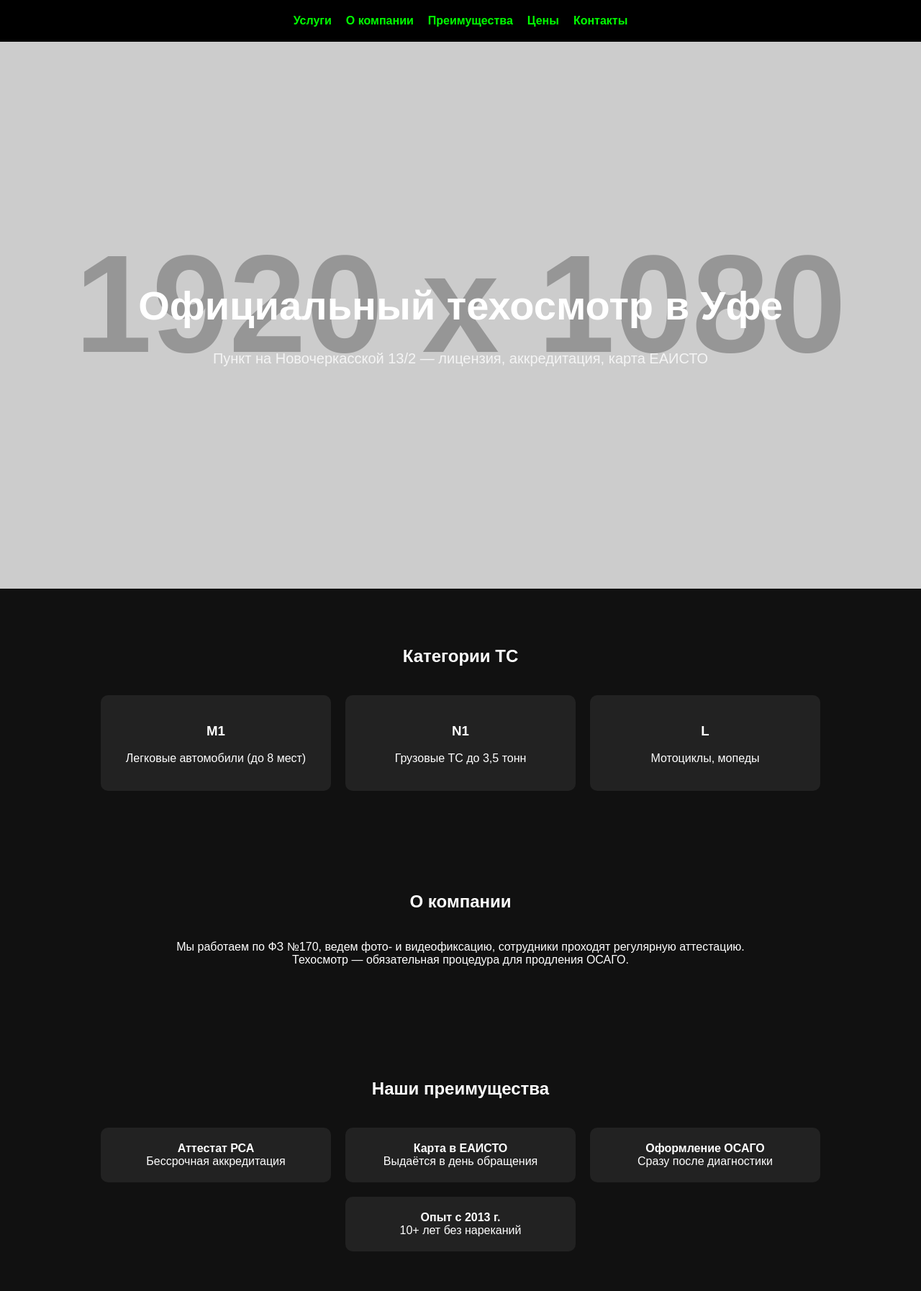
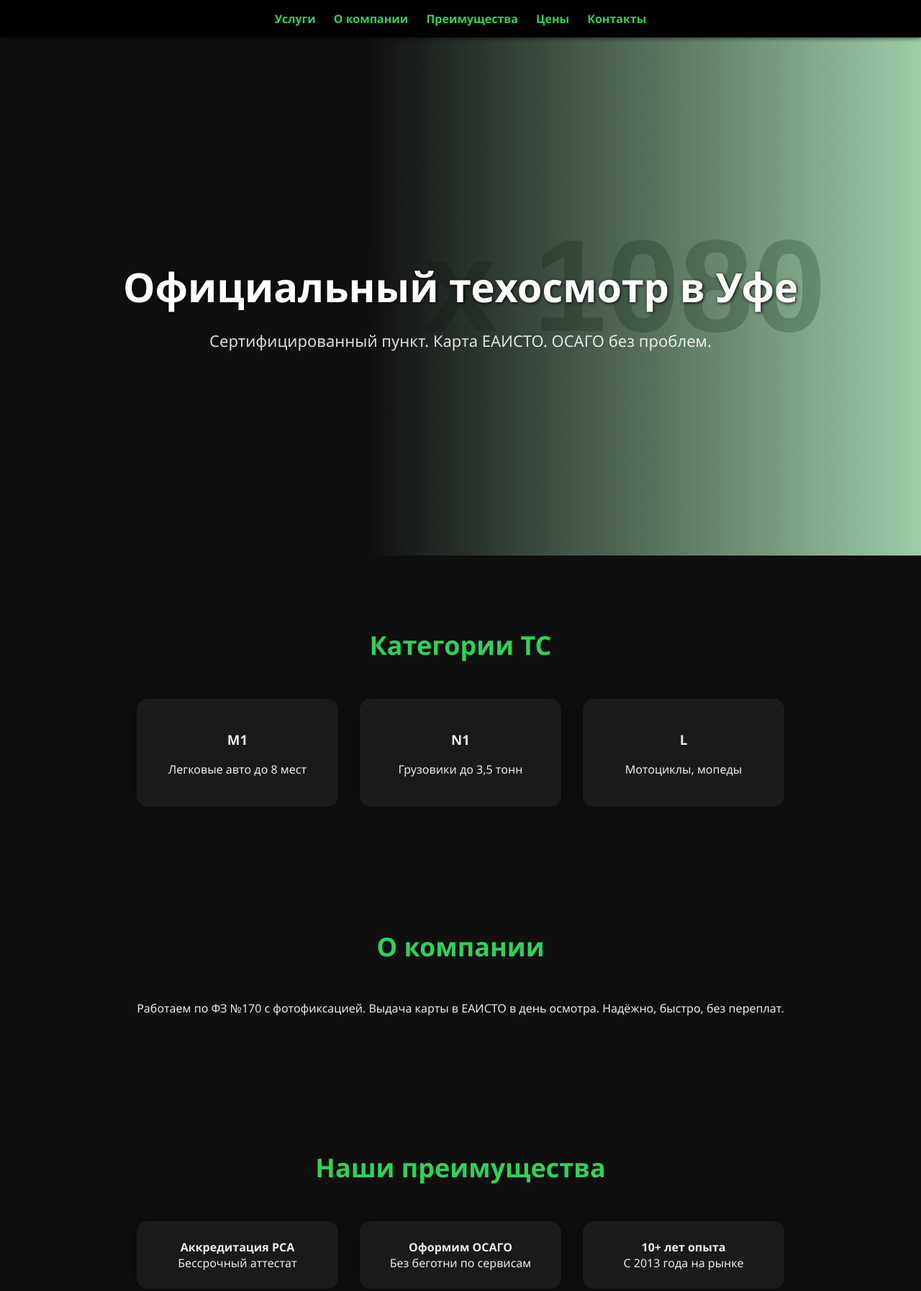
Before and after one commit to Freeklys/bashsnabgaz, a plain HTML site: page index.html in a window 1280 px wide. Shown: the top 1794 px of the page at 72% size. Drawn offline with nearby package versions, Linux system fonts and the light colour scheme; placeholder pictures from the web are drawn by us.

Commit message:
Update index.html

```diff
--- a/index.html
+++ b/index.html
@@ -4,50 +4,161 @@
 <head>
   <meta charset="UTF-8" />
   <meta name="viewport" content="width=device-width, initial-scale=1.0" />
-  <title>Техосмотр Уфа — Официальный пункт</title>
+  <title>Официальный техосмотр в Уфе</title>
   <link href="https://unpkg.com/aos@2.3.1/dist/aos.css" rel="stylesheet" />
   <style>
-    body { margin: 0; font-family: Arial, sans-serif; background: #111; color: #fff; scroll-behavior: smooth; }
-    header { background: #000; padding: 20px; position: sticky; top: 0; z-index: 1000; }
-    nav { display: flex; justify-content: center; gap: 20px; flex-wrap: wrap; }
-    nav a { color: #0f0; text-decoration: none; font-weight: bold; }
+    :root {
+      --accent: #31d158;
+      --bg-dark: #0f0f0f;
+      --bg-light: #1a1a1a;
+      --text-light: #eaeaea;
+      --font-main: 'Segoe UI', sans-serif;
+    }
+
+    * { box-sizing: border-box; }
+
+    body {
+      margin: 0;
+      font-family: var(--font-main);
+      background: var(--bg-dark);
+      color: var(--text-light);
+      scroll-behavior: smooth;
+    }
+
+    header {
+      background: rgba(0, 0, 0, 0.9);
+      padding: 15px 30px;
+      position: sticky;
+      top: 0;
+      z-index: 1000;
+      box-shadow: 0 2px 5px rgba(0,0,0,0.5);
+    }
+
+    nav {
+      display: flex;
+      justify-content: center;
+      gap: 25px;
+      flex-wrap: wrap;
+    }
+
+    nav a {
+      color: var(--accent);
+      text-decoration: none;
+      font-weight: 600;
+      transition: 0.3s;
+    }
+
+    nav a:hover {
+      color: #fff;
+      text-decoration: underline;
+    }
 
     .hero {
       height: 90vh;
-      background: url('https://via.placeholder.com/1920x1080') center/cover no-repeat;
-      display: flex; flex-direction: column; justify-content: center; align-items: center;
-      text-align: center; padding: 20px;
+      background: linear-gradient(to right, #0f0f0f 40%, rgba(49,209,88,0.3)), url('https://via.placeholder.com/1920x1080') center/cover no-repeat;
+      display: flex;
+      justify-content: center;
+      align-items: center;
+      text-align: center;
+      padding: 20px;
+      color: #fff;
     }
-    .hero h1 { font-size: 56px; margin-bottom: 10px; }
-    .hero p { font-size: 20px; opacity: 0.8; }
 
-    .section { padding: 60px 20px; max-width: 1200px; margin: auto; }
-    .section h2 { text-align: center; margin-bottom: 40px; }
+    .hero h1 {
+      font-size: 56px;
+      margin-bottom: 10px;
+      text-shadow: 1px 1px 4px #000;
+    }
 
-    .card-list, .benefits, .services {
-      display: flex; gap: 20px; flex-wrap: wrap; justify-content: center;
+    .hero p {
+      font-size: 22px;
+      opacity: 0.85;
+    }
+
+    .section {
+      padding: 70px 20px;
+      max-width: 1200px;
+      margin: auto;
+    }
+
+    .section h2 {
+      text-align: center;
+      margin-bottom: 50px;
+      font-size: 36px;
+      color: var(--accent);
+    }
+
+    .cards {
+      display: flex;
+      flex-wrap: wrap;
+      justify-content: center;
+      gap: 30px;
     }
 
     .card {
-      background: #222; padding: 20px; border-radius: 10px; width: 280px;
-      text-align: center; transition: transform 0.3s ease;
+      background: var(--bg-light);
+      padding: 25px;
+      border-radius: 15px;
+      width: 280px;
+      text-align: center;
+      box-shadow: 0 0 20px rgba(0,0,0,0.4);
+      transition: transform 0.3s ease;
     }
-    .card:hover { transform: scale(1.05); }
 
-    .contact-form input, .contact-form textarea {
-      width: 100%; padding: 10px; margin-bottom: 10px; border-radius: 6px; border: none;
+    .card:hover {
+      transform: translateY(-5px);
     }
+
+    .contact-form {
+      max-width: 500px;
+      margin: 20px auto;
+    }
+
+    .contact-form input,
+    .contact-form textarea {
+      width: 100%;
+      padding: 12px;
+      margin-bottom: 15px;
+      border-radius: 8px;
+      border: none;
+      font-size: 16px;
+    }
+
     .contact-form button {
-      padding: 10px 20px; border: none; border-radius: 6px;
-      background: #0f0; color: #000; cursor: pointer;
+      width: 100%;
+      padding: 12px;
+      background: var(--accent);
+      color: #000;
+      border: none;
+      border-radius: 8px;
+      font-weight: bold;
+      cursor: pointer;
+      transition: 0.3s;
+    }
+
+    .contact-form button:hover {
+      background: #28b34a;
     }
 
     iframe.map {
-      width: 100%; height: 300px; border: none; border-radius: 10px; margin-top: 20px;
+      width: 100%;
+      height: 300px;
+      border: none;
+      border-radius: 10px;
+      margin-top: 30px;
     }
 
-    footer { background: #000; text-align: center; padding: 30px; margin-top: 60px; }
-    .text-center { text-align: center; }
+    footer {
+      background: #000;
+      text-align: center;
+      padding: 30px;
+      color: #888;
+      font-size: 14px;
+    }
+
+    .text-center {
+      text-align: center;
+    }
   </style>
 </head>
 <body>
@@ -61,48 +172,49 @@
     </nav>
   </header>
 
-  <section class="hero" data-aos="fade">
-    <h1>Официальный техосмотр в Уфе</h1>
-    <p>Пункт на Новочеркасской 13/2 — лицензия, аккредитация, карта ЕАИСТО</p>
+  <section class="hero" data-aos="zoom-in">
+    <div>
+      <h1>Официальный техосмотр в Уфе</h1>
+      <p>Сертифицированный пункт. Карта ЕАИСТО. ОСАГО без проблем.</p>
+    </div>
   </section>
 
   <section id="services" class="section" data-aos="fade-up">
     <h2>Категории ТС</h2>
-    <div class="services">
-      <div class="card"><h3>M1</h3><p>Легковые автомобили (до 8 мест)</p></div>
-      <div class="card"><h3>N1</h3><p>Грузовые ТС до 3,5 тонн</p></div>
+    <div class="cards">
+      <div class="card"><h3>M1</h3><p>Легковые авто до 8 мест</p></div>
+      <div class="card"><h3>N1</h3><p>Грузовики до 3,5 тонн</p></div>
       <div class="card"><h3>L</h3><p>Мотоциклы, мопеды</p></div>
     </div>
   </section>
 
   <section id="about" class="section" data-aos="fade-up">
     <h2>О компании</h2>
-    <p class="text-center">Мы работаем по ФЗ №170, ведем фото- и видеофиксацию, сотрудники проходят регулярную аттестацию. <br>Техосмотр — обязательная процедура для продления ОСАГО.</p>
+    <p class="text-center">Работаем по ФЗ №170 с фотофиксацией. Выдача карты в ЕАИСТО в день осмотра. Надёжно, быстро, без переплат.</p>
   </section>
 
   <section id="benefits" class="section" data-aos="fade-up">
     <h2>Наши преимущества</h2>
-    <div class="benefits">
-      <div class="card"><strong>Аттестат РСА</strong><br>Бессрочная аккредитация</div>
-      <div class="card"><strong>Карта в ЕАИСТО</strong><br>Выдаётся в день обращения</div>
-      <div class="card"><strong>Оформление ОСАГО</strong><br>Сразу после диагностики</div>
-      <div class="card"><strong>Опыт с 2013 г.</strong><br>10+ лет без нареканий</div>
+    <div class="cards">
+      <div class="card"><strong>Аккредитация РСА</strong><br>Бессрочный аттестат</div>
+      <div class="card"><strong>Оформим ОСАГО</strong><br>Без беготни по сервисам</div>
+      <div class="card"><strong>10+ лет опыта</strong><br>С 2013 года на рынке</div>
     </div>
   </section>
 
   <section id="prices" class="section" data-aos="fade-up">
-    <h2>Цены на техосмотр</h2>
-    <div class="card-list">
+    <h2>Стоимость ТО</h2>
+    <div class="cards">
       <div class="card"><h3>M1</h3><p>1050,79 ₽ / 30 мин</p></div>
       <div class="card"><h3>N1</h3><p>1133,04 ₽ / 32 мин</p></div>
       <div class="card"><h3>L</h3><p>364,07 ₽ / 10 мин</p></div>
     </div>
-    <p class="text-center">Цены утверждены постановлением № 554 от 28.12.2024</p>
+    <p class="text-center">Цены по постановлению №554 от 28.12.2024</p>
   </section>
 
   <section id="contacts" class="section" data-aos="fade-up">
     <h2>Контакты</h2>
-    <p class="text-center">📍 г. Уфа, ул. Новочеркасская 13/2<br>📞 8-987-258-92-38<br>✉️ ufa.tehosmotr@yandex.ru</p>
+    <p class="text-center">📍 Уфа, ул. Новочеркасская, 13/2<br>📞 +7 (987) 258‑92‑38<br>✉ ufa.tehosmotr@yandex.ru</p>
     <form class="contact-form" action="https://formspree.io/f/mwkgrvko" method="POST">
       <input type="text" name="name" placeholder="Ваше имя" required>
       <input type="email" name="email" placeholder="Email" required>
@@ -113,7 +225,7 @@
   </section>
 
   <footer>
-    &copy; 2025 Пункт техосмотра Уфа · to-102.ru
+    &copy; 2025 Пункт техосмотра Уфа · Официальный сайт
   </footer>
 
   <script src="https://unpkg.com/aos@2.3.1/dist/aos.js"></script>
```
